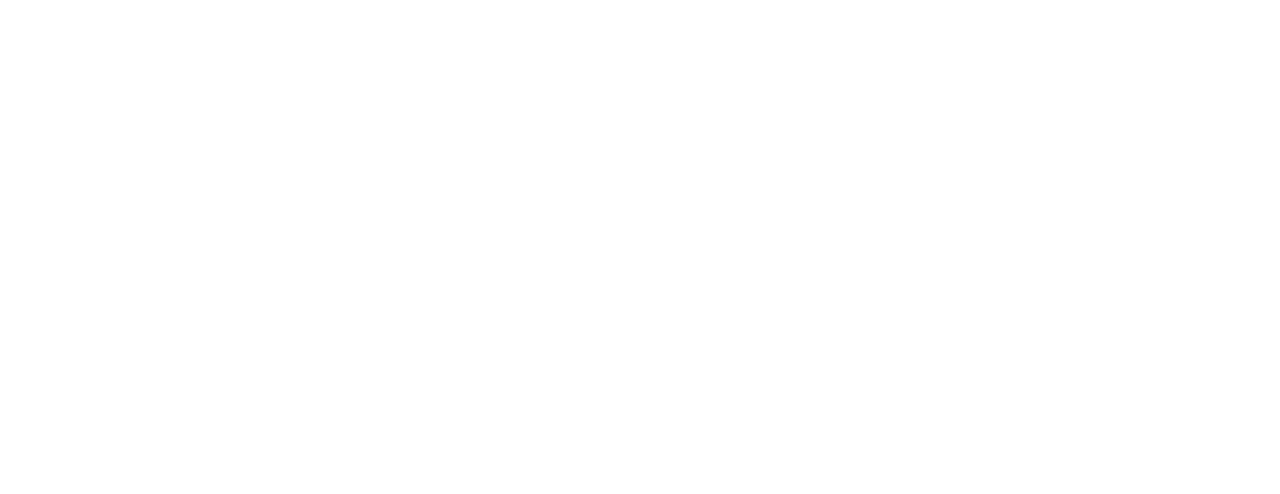
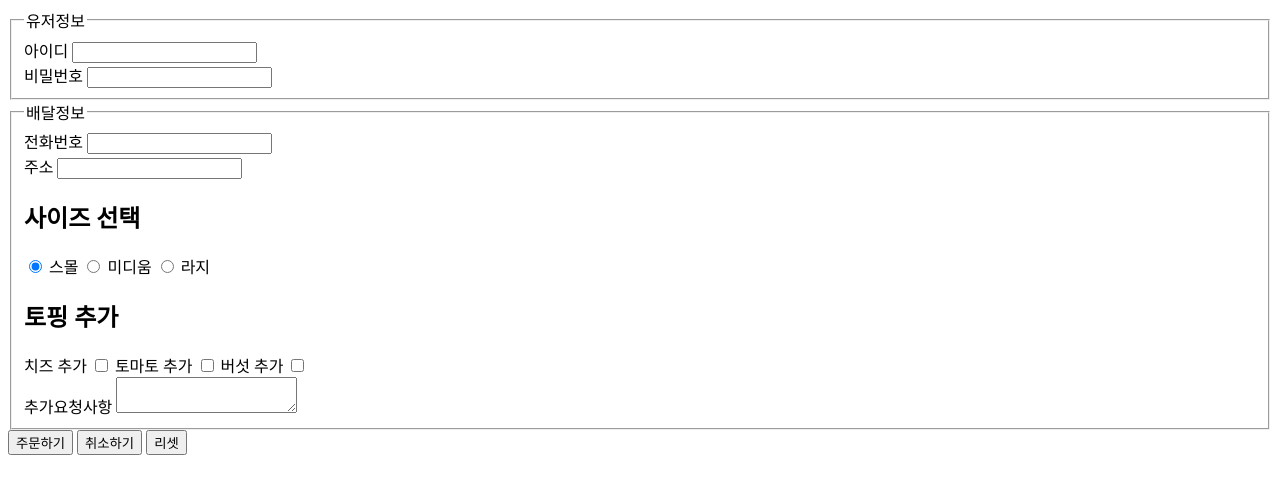
Before and after one commit to fkstndnjs/HTML, a plain HTML site: page form.html in a window 1280 px wide. Drawn offline with Linux system fonts and the light colour scheme.

Commit message:
form 요소

```diff
--- a/form.html
+++ b/form.html
@@ -7,6 +7,106 @@
         <title>Document</title>
     </head>
     <body>
-        <!-- Form -->
+        <!-- form -->
+        <!-- order form -->
+        <!-- label, input -->
+        <!-- input의 id를 label에서 for로 받아서 라벨을 씌워줌 -->
+        <form>
+            <!-- fieldset, legend -->
+            <!-- form 내부에서 구역을 나눌 때 사용 -->
+            <fieldset>
+                <legend>유저정보</legend>
+                <div>
+                    <label for="uid">아이디</label>
+                    <input
+                        id="uid"
+                        type="text"
+                        autocomplete="username"
+                        required
+                    />
+                </div>
+                <div>
+                    <label for="upw">비밀번호</label>
+                    <input
+                        id="upw"
+                        type="password"
+                        autocomplete="current-password"
+                        required
+                    />
+                </div>
+            </fieldset>
+            <fieldset>
+                <legend>배달정보</legend>
+                <div>
+                    <label for="tel">전화번호</label>
+                    <input id="tel" type="tel" />
+                </div>
+                <div>
+                    <label for="addr">주소</label>
+                    <input id="addr" type="text" />
+                </div>
+                <div>
+                    <!-- radio -->
+                    <!-- name이 같아야 하나의 폼으로 여겨서 하나만 선택할 수 있게됨 -->
+                    <h2>사이즈 선택</h2>
+                    <input
+                        type="radio"
+                        id="small"
+                        name="size"
+                        value="small"
+                        checked
+                    />
+                    <label for="small">스몰</label>
+                    <input
+                        type="radio"
+                        id="medium"
+                        name="size"
+                        value="medium"
+                    />
+                    <label for="medium">미디움</label>
+                    <input type="radio" id="large" name="size" value="large" />
+                    <label for="large">라지</label>
+                </div>
+                <div>
+                    <!-- checkbox -->
+                    <!-- radio와 마찬가지로 name이 같아야 하나의 폼으로 여겨짐 -->
+                    <h2>토핑 추가</h2>
+                    <label for="cheese">치즈 추가</label>
+                    <input
+                        type="checkbox"
+                        id="cheese"
+                        name="topping"
+                        values="cheese"
+                    />
+                    <label for="tomato">토마토 추가</label>
+                    <input
+                        type="checkbox"
+                        id="tomato"
+                        name="topping"
+                        values="tomato"
+                    />
+                    <label for="mushroom">버섯 추가</label>
+                    <input
+                        type="checkbox"
+                        id="mushroom"
+                        name="topping"
+                        values="mushroom"
+                    />
+                </div>
+                <div>
+                    <!-- textarea -->
+                    <label for="requirement">추가요청사항</label>
+                    <textarea id="requirement"></textarea>
+                </div>
+            </fieldset>
+
+            <!-- button -->
+            <!-- button의 기본 타입은 submit -->
+            <!-- submit 동작이 아닌 자바스크립트를 동작시키고자 한다면 button-->
+            <!-- form 내부의 값을 리셋시키고자 한다면 reset -->
+            <button type="submit">주문하기</button>
+            <button type="button">취소하기</button>
+            <button type="reset">리셋</button>
+        </form>
     </body>
 </html>
```
